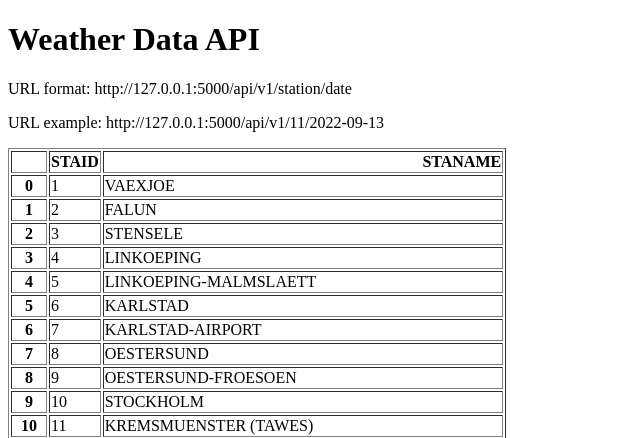
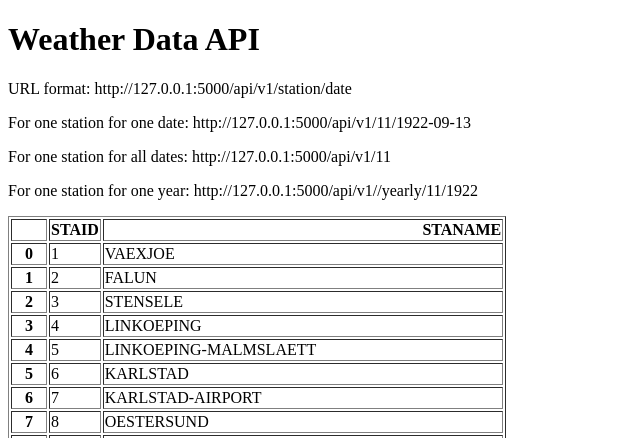
Before and after one commit to sherzodakramov/app6-your-weather-api, a Flask app: page / in a window 1280 px wide. Shown: the top 438 px of the page, without its empty margins (0-640 px from the left). Run offline with Flask 2, Linux system fonts and the light colour scheme.

Commit message:
Add URL endpoint for yearly and all data

```diff
--- a/main.py
+++ b/main.py
@@ -22,5 +22,22 @@ def about(station, date):
             "temperature": temperature}
 
 
+@app.route("/api/v1/<station>")
+def all_data(station):
+    filename = "data_small/TG_STAID" + str(station).zfill(6) + ".txt"
+    df = pd.read_csv(filename, skiprows=20, parse_dates=["    DATE"])
+    result = df.to_dict(orient="records")
+    return result
+
+
+@app.route("/api/v1/yearly/<station>/<year>")
+def yearly(station, year):
+    filename = "data_small/TG_STAID" + str(station).zfill(6) + ".txt"
+    df = pd.read_csv(filename, skiprows=20)
+    df["    DATE"] = df["    DATE"].astype(str)
+    result = df[df['    DATE'].str.startswith(str(year))].to_dict(orient="records")
+    return result
+
+
 if __name__ == "__main__":
     app.run(debug=True)
--- a/templates/home.html
+++ b/templates/home.html
@@ -7,7 +7,9 @@
 <body>
 <h1>Weather Data API</h1>
 <p>URL format: http://127.0.0.1:5000/api/v1/station/date</p>
-<p>URL example: http://127.0.0.1:5000/api/v1/11/2022-09-13</p>
+<p>For one station for one date: http://127.0.0.1:5000/api/v1/11/1922-09-13</p>
+<p>For one station for all dates: http://127.0.0.1:5000/api/v1/11</p>
+<p>For one station for one year: http://127.0.0.1:5000/api/v1//yearly/11/1922</p>
 <p>{{ data|safe }}</p>
 </body>
 </html>
```
